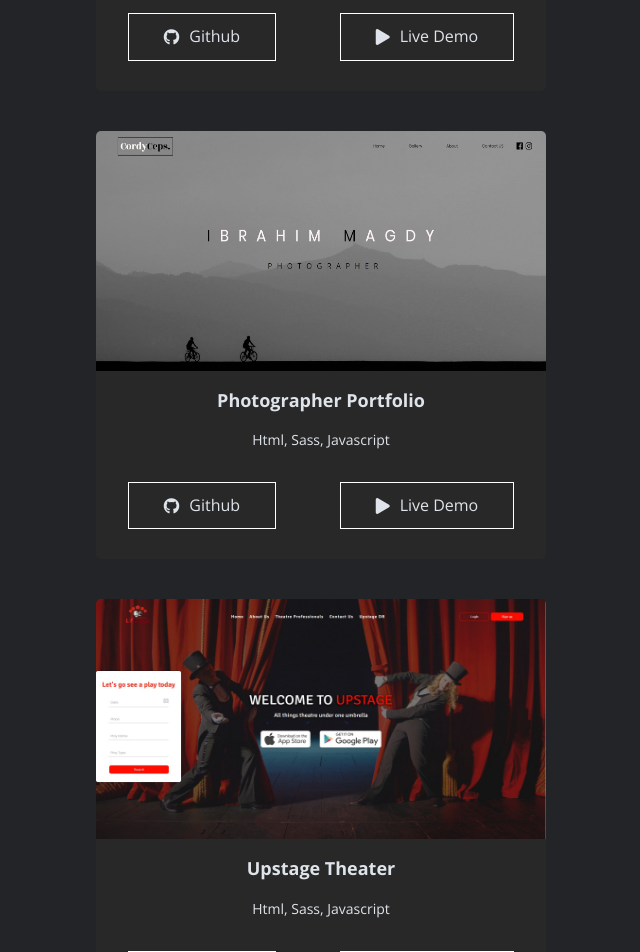
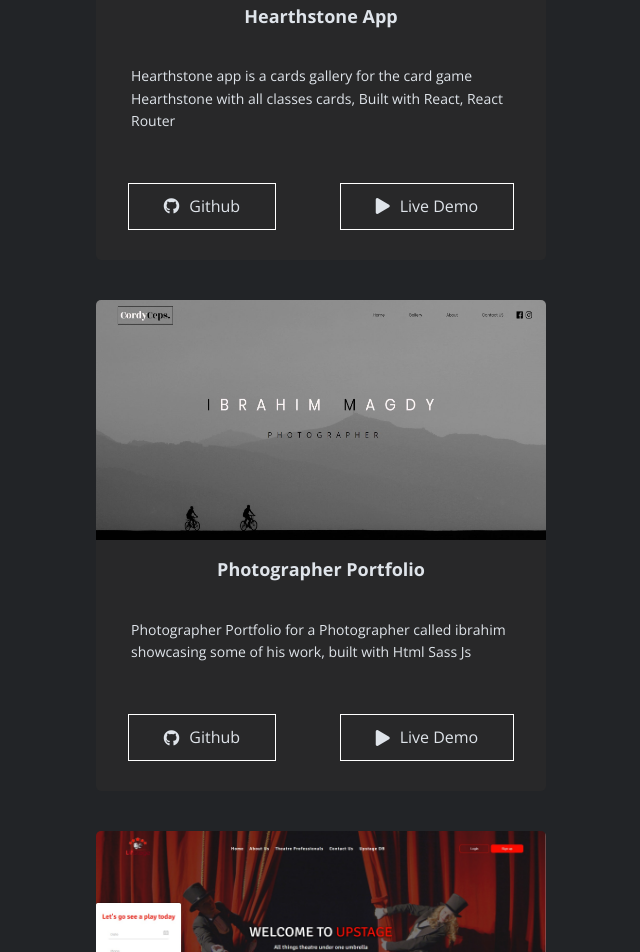
Before and after one commit to ahmed-eidd/my-portfolio, a React (Create React App) app: page / in a window 1280 px wide. Shown: the part 1840-2792 px from the top of the page, without its empty margins (319-959 px from the left). Built offline with nearby package versions, Linux system fonts and the light colour scheme.

Commit message:
fixed some bug for the project  column

```diff
--- a/src/components/Projects/Project/Project.module.css
+++ b/src/components/Projects/Project/Project.module.css
@@ -1,4 +1,8 @@
 @media only screen and (max-width: 800px) {
+  .Project {
+    max-width: 35rem !important;
+  }
+
   .ProjectImg {
     width: 35rem !important;
     height: 14rem !important;
@@ -12,6 +16,7 @@
   background-color: var(--color-grey-primary);
   /* box-shadow: 0px 5px 20px  rgba(0,0,0,.5); */
   border-radius: 5px;
+  max-width: 45rem;
 }
 
 .ProjectImg {
@@ -26,6 +31,8 @@
 
 .ProjectDes {
   font-size: 1.4rem;
+  padding: 2rem 3.5rem;
+  text-align: start;
 }
 
 .ProjectImg img {
--- a/src/components/Projects/Projects.jsx
+++ b/src/components/Projects/Projects.jsx
@@ -17,28 +17,28 @@ const Projects = () => {
   const [projects, setProjects] = useState([
     {
       title: 'Movie Box',
-      des: 'React, React Router, Redux',
+      des: 'Movie Box is a Movie app where you can search and find your favourite movies and add them to your wishlist, Built with React and Redux',
       img: MovieProject,
       github: 'https://github.com/ahmed-eidd/movie-app',
       livedemo: 'https://movieboxx.netlify.app/',
     },
     {
       title: 'Hearthstone App',
-      des: 'React, React Router',
+      des: 'Hearthstone app is a cards gallery for the card game Hearthstone with all classes cards, Built with React, React Router',
       img: HSProject,
       github: 'https://github.com/ahmed-eidd/Hearthstone-app',
       livedemo: 'https://5f39e899fded430b73946cdb--hearthstoneapp.netlify.app/',
     },
     {
       title: 'Photographer Portfolio',
-      des: 'Html, Sass, Javascript',
+      des: 'Photographer Portfolio for a Photographer called ibrahim showcasing some of his work, built with Html Sass Js',
       img: IMProject,
       github: 'https://github.com/ahmed-eidd/Ibrahim-Portfolio',
       livedemo: 'https://ibrahimmaddy.netlify.app/',
     },
     {
       title: 'Upstage Theater',
-      des: 'Html, Sass, Javascript',
+      des: 'Website for a Theater in Chicago called Upstage, Built with Html Sass and Js ' ,
       img: UpstageProject,
       github:'https://github.com/ahmed-eidd/Theater-Project',
       livedemo: 'https://upstage.netlify.app/',
```
